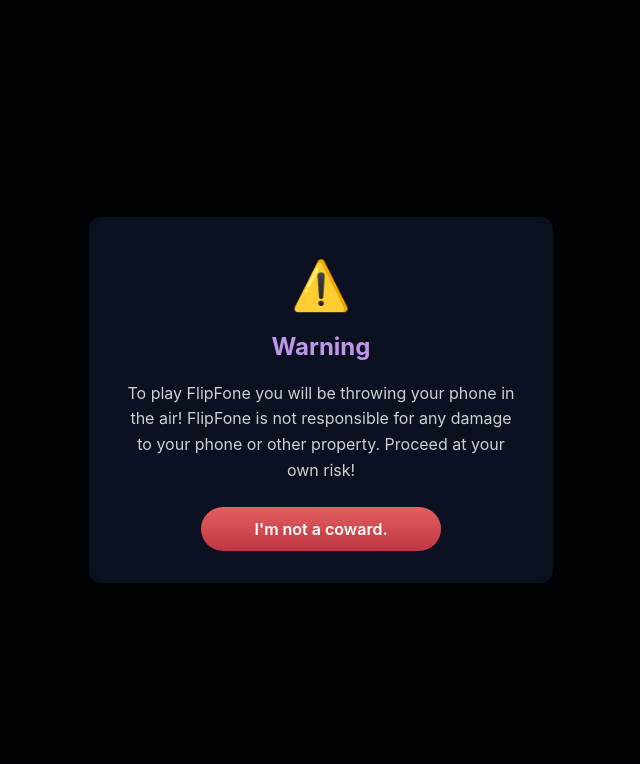
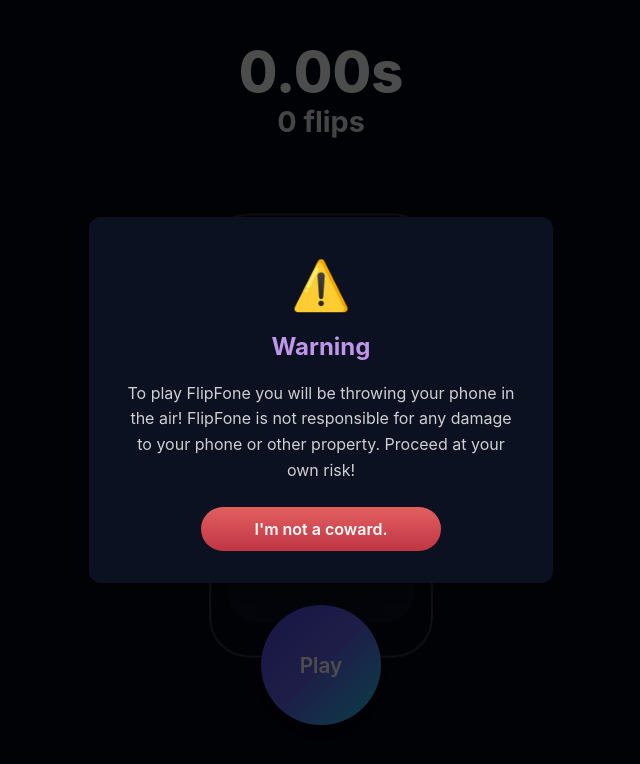
Before and after one commit to fire8811/flipfone, a React app in the folder frontend/: page / in a window 1280 px wide. Shown: the top 764 px of the page, without its empty margins (319-959 px from the left). Built offline with nearby package versions, Linux system fonts and the light colour scheme; the HTML template or start-up script is replaced by a standard one.

Commit message:
Show game page by default

```diff
--- a/frontend/src/App.tsx
+++ b/frontend/src/App.tsx
@@ -3,10 +3,9 @@
 import { Demo } from "./demo/demo";
 import { Game } from "./Game/game";
 import { WarningModal } from "./WarningModal";
-import { DevServer } from "./devServer/devSever";
 
 function App() {
-  const [page, setPage] = useState<"home" | "demo" | "game">("home");
+  const [page, setPage] = useState<"home" | "demo" | "game">("game");
   const [acknowledged, setAcknowledged] = useState(false);
 
   return (
@@ -30,9 +29,6 @@
 
       {page === "demo" && <Demo />}
       {page === "game" && <Game />}
-      <button onClick={() => DevServer.log("Hello, server!")}>
-        Log something
-      </button>
     </div>
   );
 }
```
